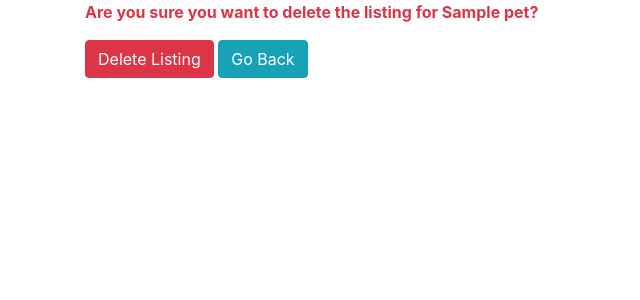
After one commit to CalebPenning/flask-petadoption, a Flask app: page /delete/1 in a window 1280 px wide. The commit adds this page. Shown: the top 300 px of the page, without its empty margins (0-640 px from the left). Run offline with Flask 2, Linux system fonts and the light colour scheme; tables that the repository leaves empty hold one stand-in row (values such as "Sample post"); some libraries are stand-ins or nearby versions.

Commit message:
users can delete a pet instance now

```diff
--- a/app.py
+++ b/app.py
@@ -37,3 +37,18 @@ def edit_pet(p_id):
 
     else:
         return render_template("edit_pet_form.html", form=form, pet=pet)
+
+
+@app.route('/delete/<int:p_id>')
+def ask_permission(p_id):
+    pet = Pet.query.get_or_404(p_id)
+    return render_template('permissions.html', pet=pet)
+
+@app.route('/delete/<int:p_id>', methods=['POST'])
+def remove_pet(p_id):
+    if Pet.query.get(p_id):
+        Pet.query.filter_by(id=p_id).delete()
+        db.session.commit()
+
+        flash("Listing deleted successfully")
+        return redirect('/')
--- a/templates/index.html
+++ b/templates/index.html
@@ -9,8 +9,20 @@
     {% endblock %}
 </head>
 <body>
+{% block nav %}
+
+{% endblock %}
     <div class="container">
     {% block content %}
+    {% with messages = get_flashed_messages() %}
+    <small class="text-success">
+    {% if messages %}
+    {% for message in messages %}
+    {{ message }}
+    {% endfor %}
+    {% endif %}
+    </small>
+    {% endwith %}
     <div class="row">
         {% for pet in pets %}
         <div class="col-4">
--- /dev/null
+++ b/templates/permissions.html
@@ -0,0 +1,11 @@
+{% extends 'index.html' %}
+
+{% block title %}Delete Listing For {{pet.name}} {% endblock %}
+
+{% block content %}
+<form action="/delete/{{pet.id}}" method="POST">
+<p class="font-weight-bold text-danger">Are you sure you want to delete the listing for {{pet.name}}?</p>
+<button class="btn btn-danger">Delete Listing</button>
+<a class="btn btn-info" href="/">Go Back</a>
+</form>
+{% endblock %}
```
